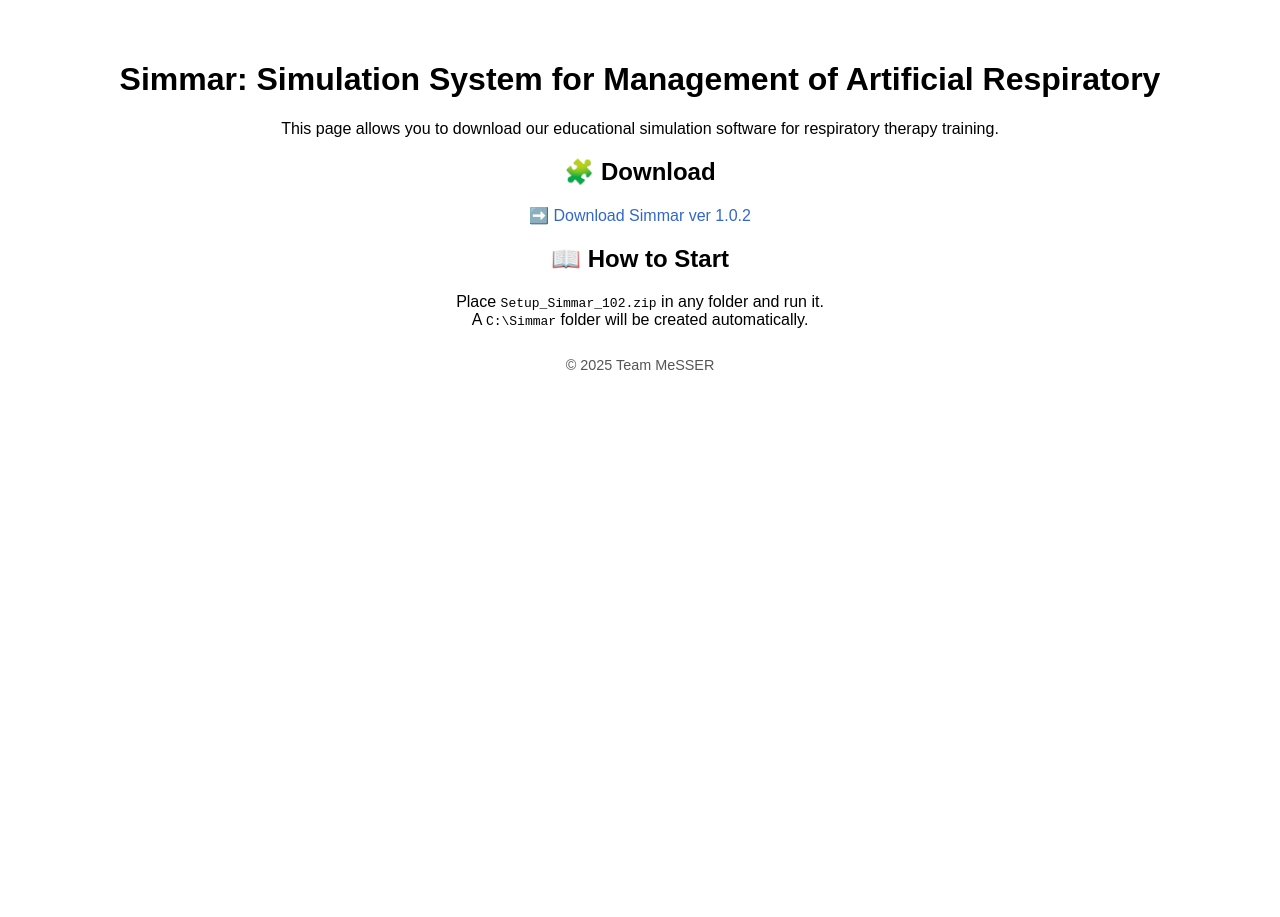
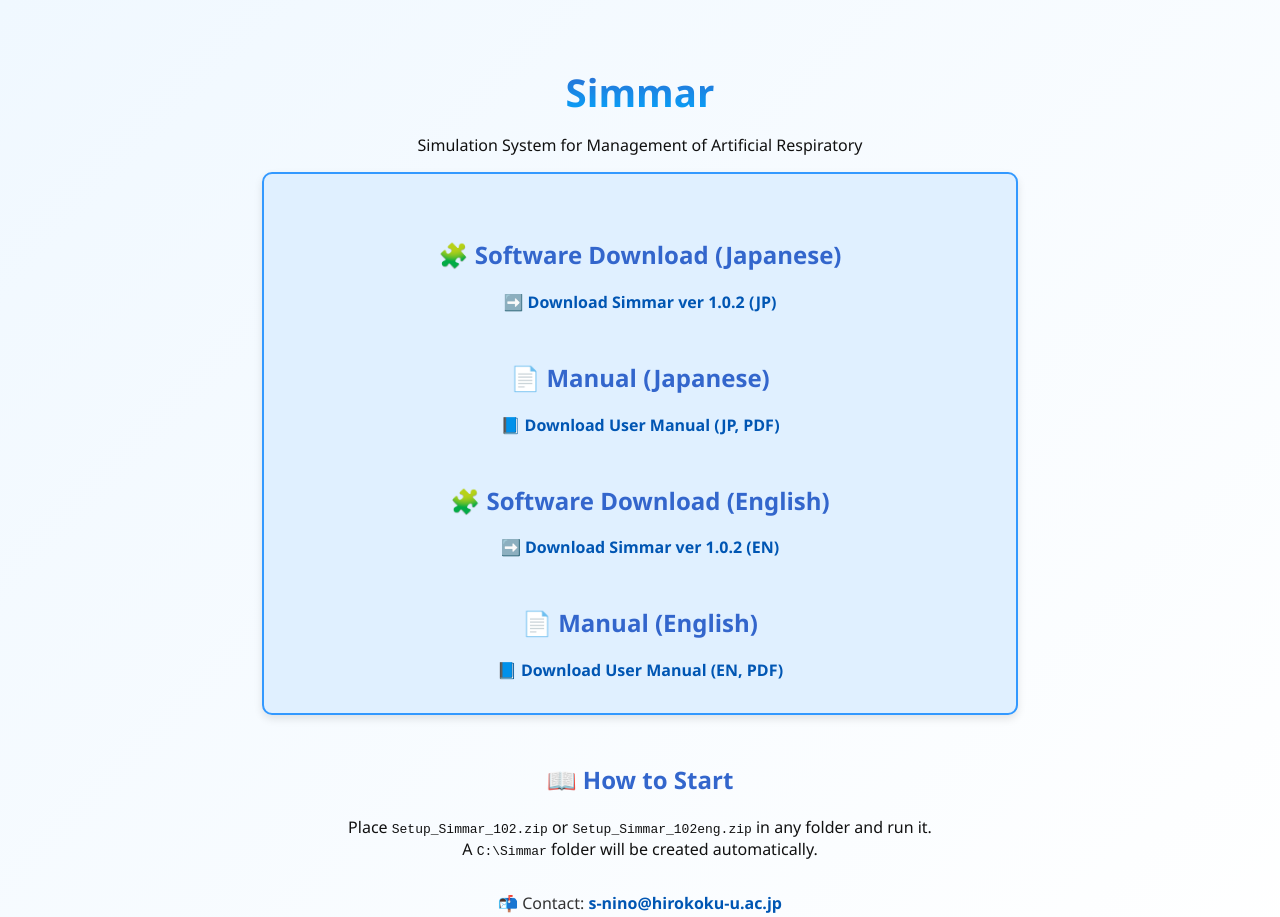
Before and after one commit to Team-MeSSER/Software-release, a plain HTML site: page index.html in a window 1280 px wide. Shown: the top 917 px of the page. Before the commit the page ends 800 px from the top, so only its background shows below. Drawn offline with Linux system fonts and the light colour scheme.

Commit message:
3rd commit

```diff
--- a/index.html
+++ b/index.html
@@ -6,36 +6,84 @@
   <title>Simmar Software Download</title>
   <style>
     body {
-      font-family: sans-serif;
+      font-family: 'Segoe UI', Tahoma, Geneva, Verdana, sans-serif;
       text-align: center;
       padding: 2em;
-      background-color: #ffffff;
-      color: #000000;
+      background: linear-gradient(135deg, #f0f8ff, #ffffff);
+      color: #111;
     }
+
+    h1 {
+      font-size: 2.4em;
+      background: -webkit-linear-gradient(#3366cc, #00aaff);
+      -webkit-background-clip: text;
+      -webkit-text-fill-color: transparent;
+      margin-bottom: 0.2em;
+    }
+
+    h2 {
+      color: #3366cc;
+      margin-top: 2em;
+    }
+
     a {
-      color: #3366cc;
+      color: #0056b3;
       text-decoration: none;
+      font-weight: bold;
     }
+
     a:hover {
       text-decoration: underline;
     }
+
+    .download-box {
+      background: #e0f0ff;
+      border: 2px solid #3399ff;
+      border-radius: 10px;
+      padding: 1em;
+      width: 60%;
+      margin: 1em auto;
+      box-shadow: 0 4px 8px rgba(0,0,0,0.1);
+    }
+
     footer {
-      margin-top: 2em;
+      margin-top: 3em;
       font-size: 0.9em;
       color: #555;
+    }
+
+    .contact {
+      margin-top: 2em;
+      font-size: 1em;
+      color: #333;
     }
   </style>
 </head>
 <body>
-  <h1>Simmar: Simulation System for Management of Artificial Respiratory</h1>
-  <p>This page allows you to download our educational simulation software for respiratory therapy training.</p>
+  <h1>Simmar</h1>
+  <p>Simulation System for Management of Artificial Respiratory</p>
 
-  <h2>🧩 Download</h2>
-  <p><a href="Setup_Simmar_102.zip" download>➡️ Download Simmar ver 1.0.2</a></p>
+  <div class="download-box">
+    <h2>🧩 Software Download (Japanese)</h2>
+    <p><a href="Setup_Simmar_102.zip" download>➡️ Download Simmar ver 1.0.2 (JP)</a></p>
+
+    <h2>📄 Manual (Japanese)</h2>
+    <p><a href="simmar102.pdf" download>📘 Download User Manual (JP, PDF)</a></p>
+
+    <h2>🧩 Software Download (English)</h2>
+    <p><a href="Setup_Simmar_102eng.zip" download>➡️ Download Simmar ver 1.0.2 (EN)</a></p>
+
+    <h2>📄 Manual (English)</h2>
+    <p><a href="simmar102eng.pdf" download>📘 Download User Manual (EN, PDF)</a></p>
+  </div>
 
   <h2>📖 How to Start</h2>
-  <p>Place <code>Setup_Simmar_102.zip</code> in any folder and run it.<br>
-  A <code>C:\Simmar</code> folder will be created automatically.</p>
+  <p>Place <code>Setup_Simmar_102.zip</code> or <code>Setup_Simmar_102eng.zip</code> in any folder and run it.<br>
+     A <code>C:\Simmar</code> folder will be created automatically.</p>
+
+  <div class="contact">
+    📬 Contact: <a href="mailto:s-nino@hirokoku-u.ac.jp">s-nino@hirokoku-u.ac.jp</a>
+  </div>
 
   <footer>
     © 2025 Team MeSSER
```
